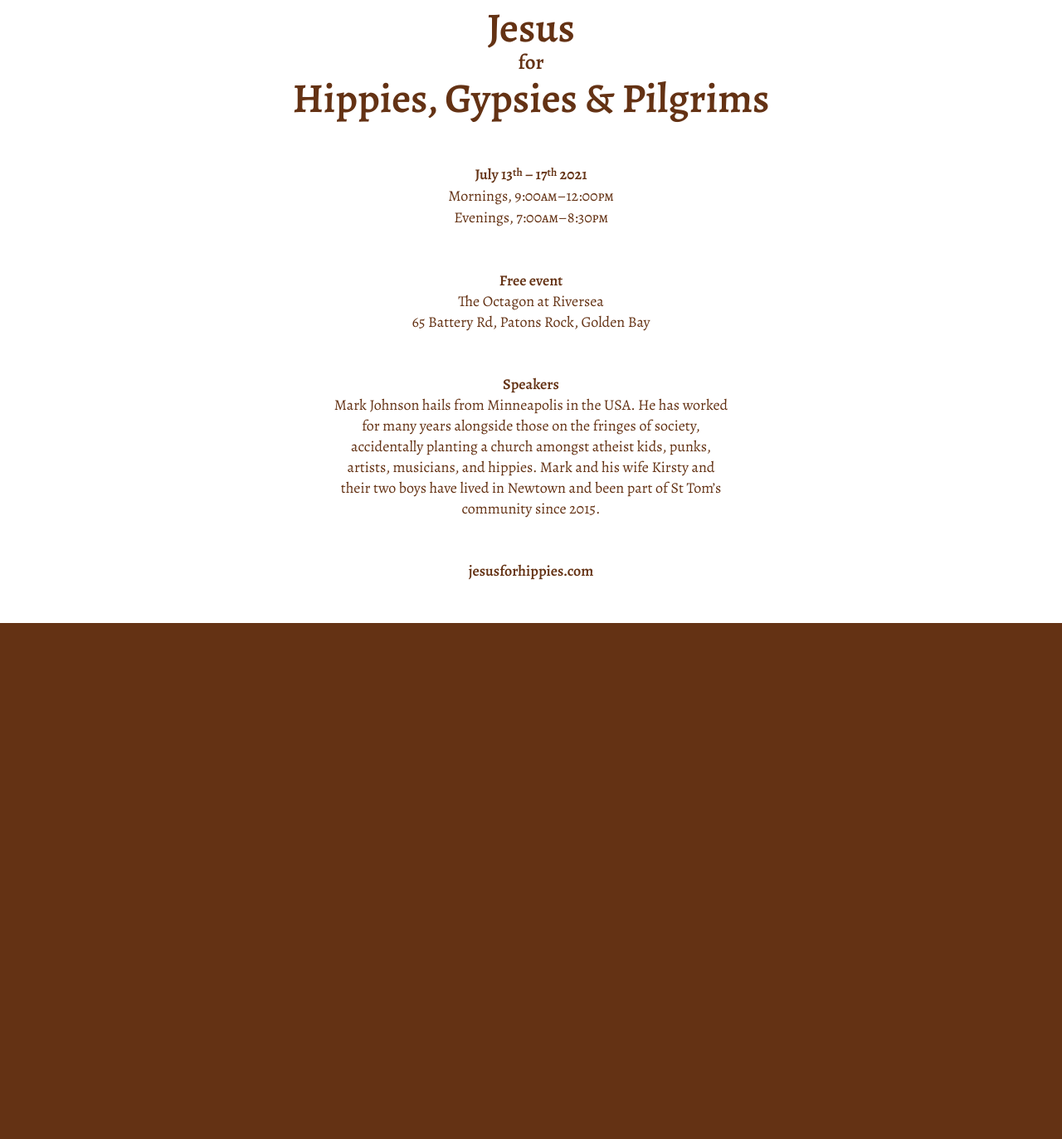
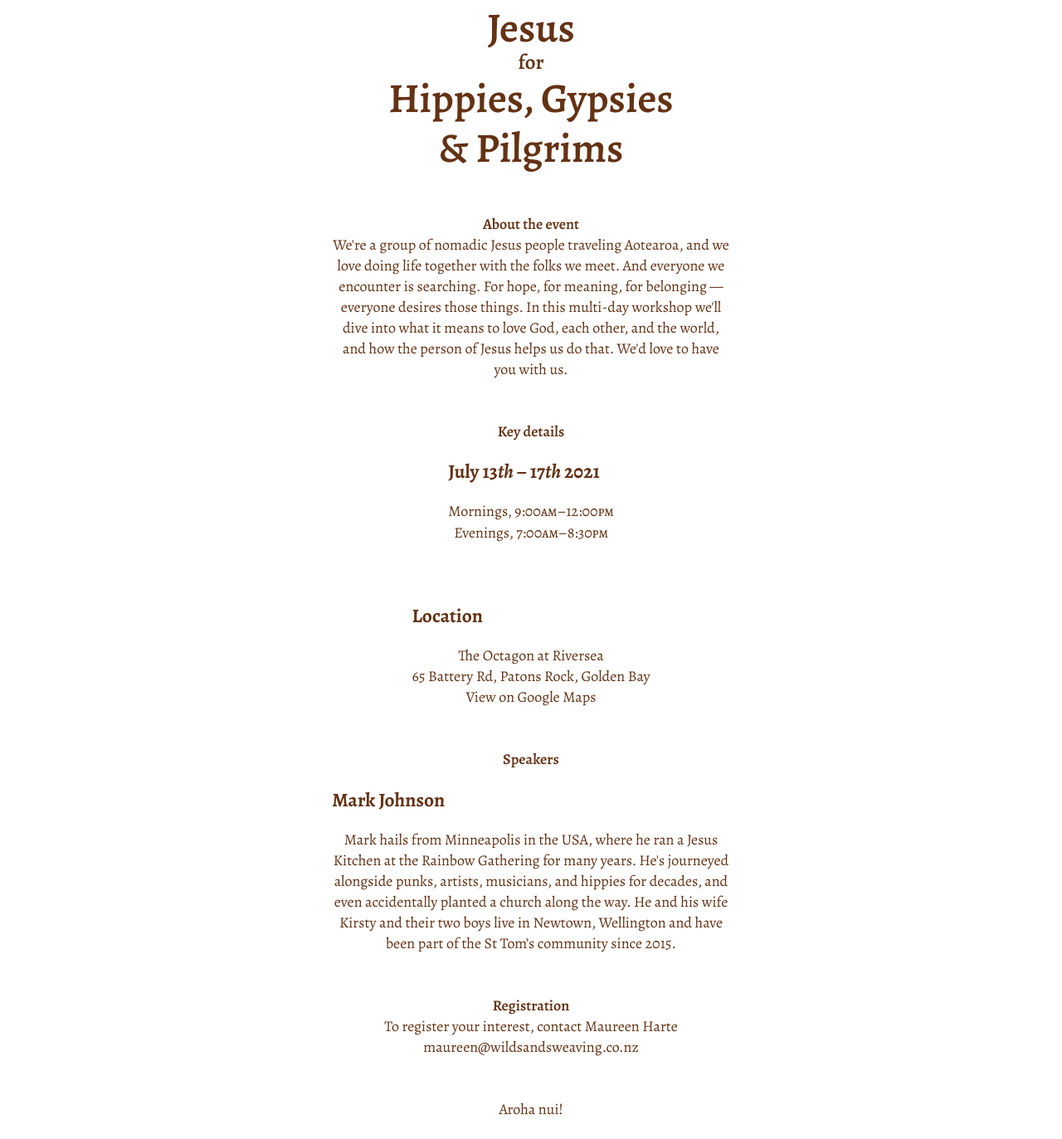
Before and after one commit to jesusforhippies/website, a plain HTML site: page index.html in a window 1280 px wide. Shown: the part 187-1560 px from the top of the page at 83% size. Before the commit the page ends 938 px from the top, so only its background shows below. Drawn offline with nearby package versions, Linux system fonts and the light colour scheme.

Commit message:
Update index.html

```diff
--- a/index.html
+++ b/index.html
@@ -8,7 +8,7 @@
     <link rel="icon" type="mobile/ico" href="favicon.ico"/>
     <link rel="stylesheet" href="main.css">
     <link rel="preconnect" href="https://fonts.gstatic.com">
-  <link href="https://fonts.googleapis.com/css2?family=Alegreya:wght@400;500;600;700&display=swap" rel="stylesheet">
+    <link href="https://fonts.googleapis.com/css2?family=Alegreya:ital,wght@0,400;0,500;0,600;0,700;1,400;1,500;1,600;1,700&display=swap" rel="stylesheet">
 
 </head>
 
@@ -18,30 +18,46 @@
         <img src='image.png'/>
 
         <div>
-            <h1>Jesus<em>for</em>Hippies, Gypsies & Pilgrims</h1>
+            <h1>Jesus<em>for</em>Hippies, Gypsies <br/>& Pilgrims</h1>
         </div>
 
+        <h2>About the event</h2>
+
         <div>
-            <h2>July  13<i>th</i> – 17<i>th</i> 2021</h2>
+            <p>We're a group of nomadic Jesus people traveling Aotearoa, and we love doing life together with the folks we meet. And everyone we encounter is searching. For hope, for meaning, for belonging — everyone desires those things. In this multi-day workshop we'll dive into what it means to love God, each other, and the world, and how the person of Jesus helps us do that. We'd love to have you with us.</p>
+        </div>
+
+        <h2>Key details</h2>
+
+        <div>
+            <h3>July  13<i>th</i> – 17<i>th</i> 2021</h3>
             <p>Mornings, 9:00<i>AM</i>–12:00<i>PM</i></p>
             <p>Evenings, 7:00<i>AM</i>–8:30<i>PM</i></p>
         </div>
 
         <div>
-            <h2>Free event</h2>
-            <a href="https://www.google.co.nz/maps/place/40°47'43.1%22S+172°46'05.4%22E/@-40.795295,172.7670862,359m/data=!3m2!1e3!4b1!4m5!3m4!1s0x0:0x0!8m2!3d-40.795297!4d172.768158">
+            <h3>Location</h3>
             <p>The Octagon at Riversea</p>
             <p>65 Battery Rd, Patons Rock, Golden Bay</p>
-            </a>
+            <p><a href="https://www.google.co.nz/maps/place/40°47'43.1%22S+172°46'05.4%22E/@-40.795295,172.7670862,359m/data=!3m2!1e3!4b1!4m5!3m4!1s0x0:0x0!8m2!3d-40.795297!4d172.768158">View on Google Maps</a></p>
+        </div>
+
+        <h2>Speakers</h2>
+
+        <div>
+            <h3>Mark Johnson</h3>
+            <p>Mark hails from Minneapolis in the USA, where he ran a Jesus Kitchen at the Rainbow Gathering for many years. He's journeyed alongside punks, artists, musicians, and hippies for decades, and even accidentally planted a church along the way. He and his wife Kirsty and their two boys live in Newtown, Wellington and have been part of the St Tom’s community since 2015.</p>
+        </div>
+
+        <h2>Registration</h2>
+
+        <div>
+            <p>To register your interest, contact Maureen Harte <a href="mailto:maureen@wildsandsweaving.co.nz">maureen@wildsandsweaving.co.nz</a></p>
+
         </div>
 
         <div>
-            <h2>Speakers</h2>
-            <p>Mark Johnson hails from Minneapolis in the USA. He has worked for many years alongside those on the fringes of society, accidentally planting a church amongst atheist kids, punks, artists, musicians, and hippies.  Mark and his wife Kirsty and their two boys have lived in Newtown and been part of St Tom’s community since 2015.</p>
-        </div>
-
-        <div>
-            <h2>jesusforhippies.com</h2>
+            <p>Aroha nui!</p>
         </div>
     </main>
 </body>
```
Lines whose indentation alone changed are shown as unchanged.
